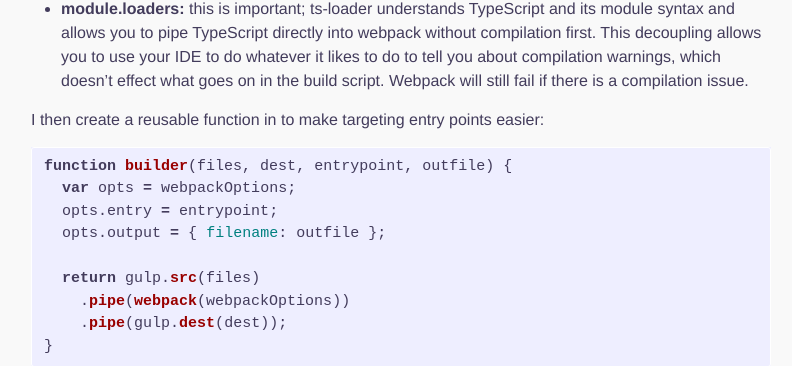
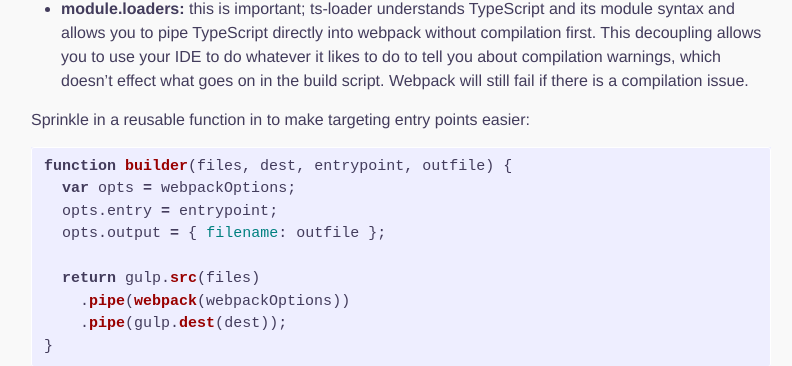
Before and after one commit to jburger/jburger.github.io, a Jekyll site: the page built from _posts/2016-02-21-bundling-typescript.md, in a window 1280 px wide and 900 px high, scrolled down 5469 px. Shown: the part 149-515 px from the top of the window, without its empty margins (239-1031 px from the left). Built offline with Jekyll 4.4.1, drawn with Linux system fonts in a browser that asks for light colours; Markdown is read by kramdown in place of the engine named in the settings; comment, search, counter and statistics services are not loaded.

Commit message:
more tweaks

````diff
--- a/_posts/2016-02-21-bundling-typescript.md
+++ b/_posts/2016-02-21-bundling-typescript.md
@@ -209,16 +209,18 @@ var webpackOptions = {
 }
 ```
 First I start by loading the dependencies:
+
 - gulp: build tool
 - del: delete files from a pipe
 - webpack-stream: run webpack from within gulp and pipe files to it
 
 I then configure an options object for use with webpack.
+
 - **devtool:** optionally set source mapping on for live debugging
 - **resolve:** teaches webpack which files to inspect and resolve
 - **module.loaders:** this is important; ts-loader understands TypeScript and its module syntax and allows you to pipe TypeScript directly into webpack without compilation first. This decoupling allows you to use your IDE to do whatever it likes to do to tell you about compilation warnings, which doesn't effect what goes on in the build script. Webpack will still fail if there is a compilation issue.
 
-I then create a reusable function in to make targeting entry points easier:
+Sprinkle in a reusable function in to make targeting entry points easier:
 
 ```javascript
 function builder(files, dest, entrypoint, outfile) {
````
